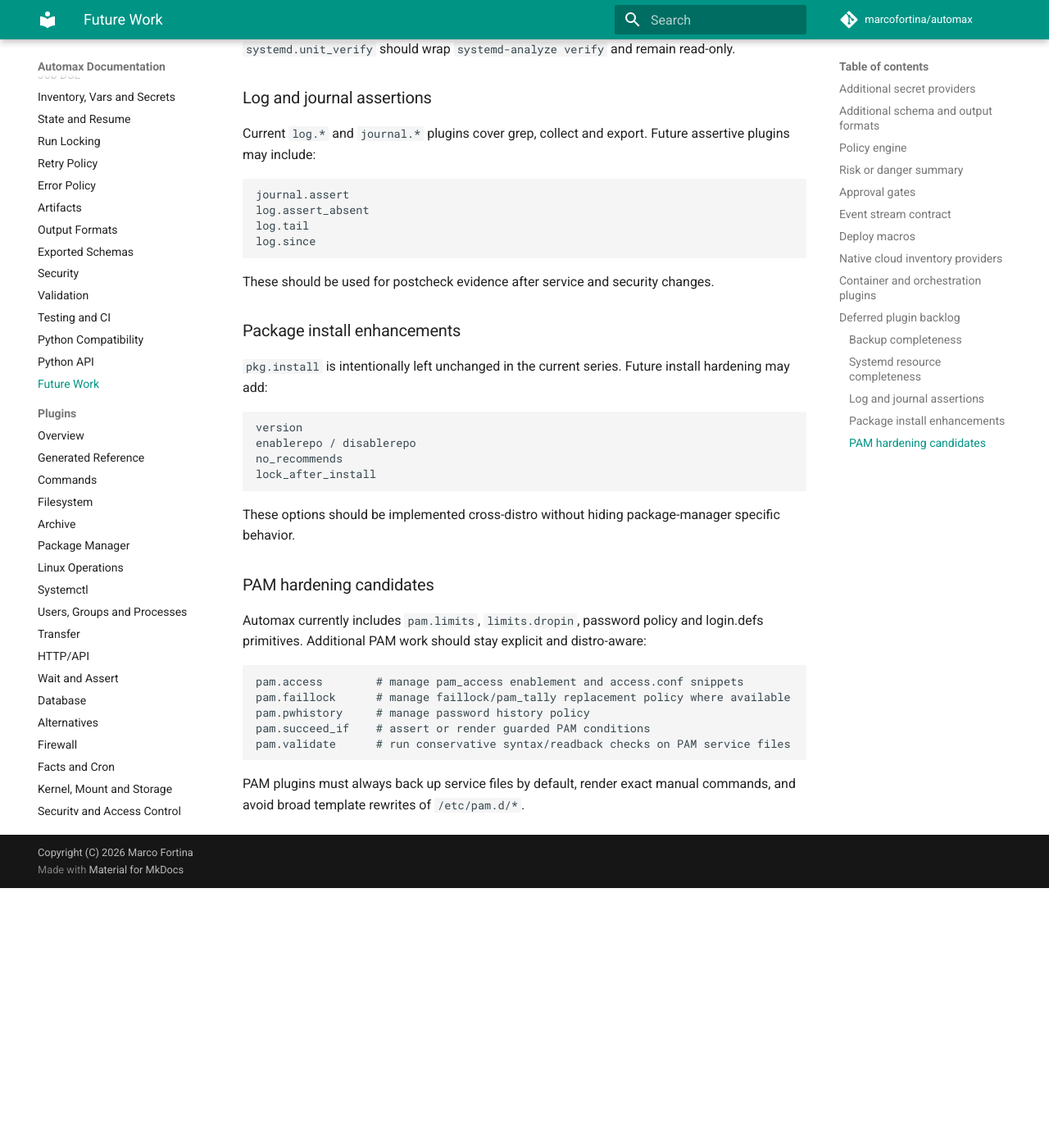
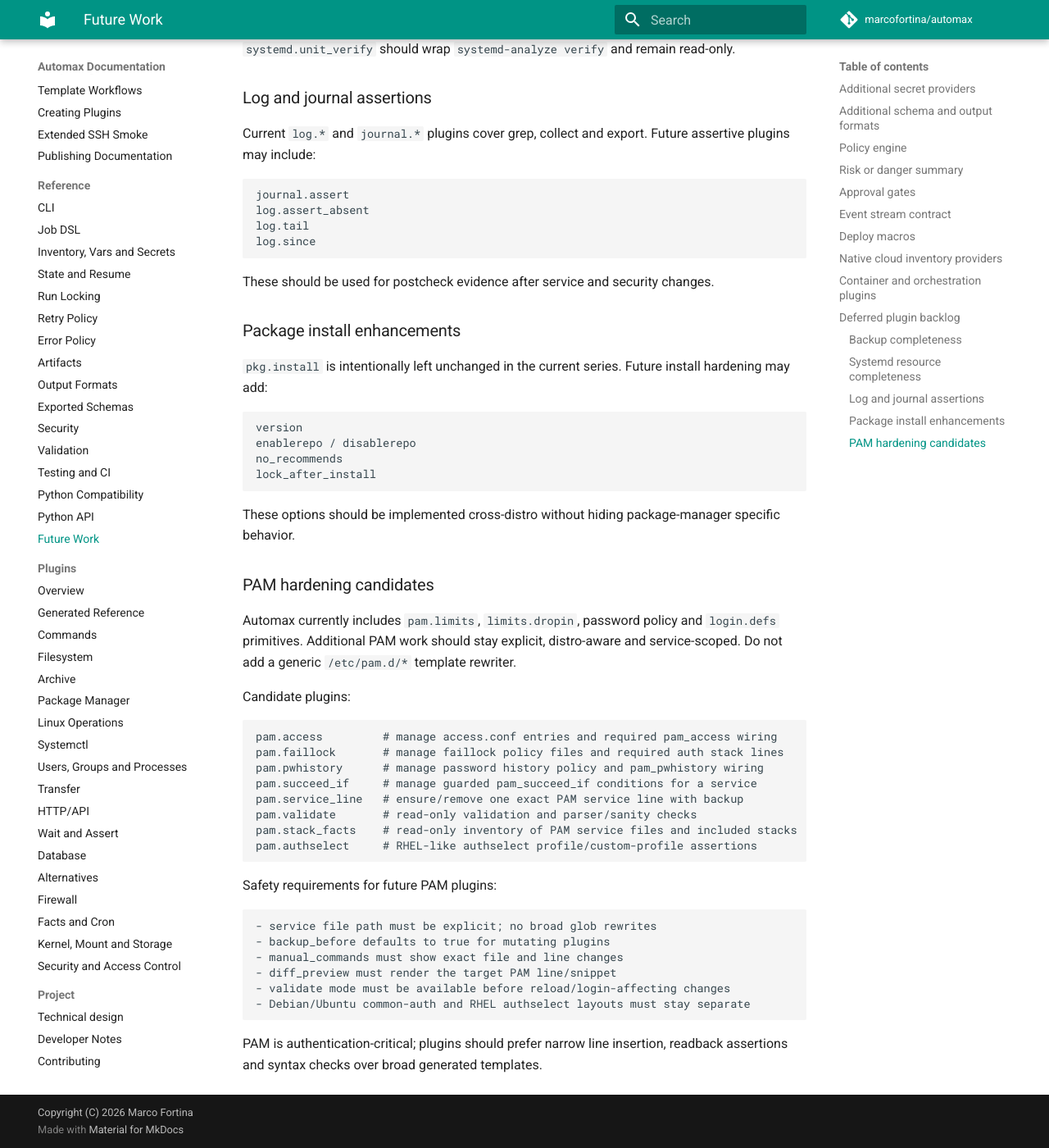
Before and after one commit to marcofortina/automax, an MkDocs documentation site: the page built from docs/reference/future-work.md, in a window 1280 px wide and 1400 px high, scrolled down 3684 px. Shown: the whole window at 82% size. Built offline with MkDocs 1.6.1 and Material for MkDocs 9.7.7, drawn with Linux system fonts in a browser that asks for light colours; comment, search, counter and statistics services are not loaded; before the commit the page ends 4767 px from its top, so only the background shows below that.

Commit message:
document PAM hardening candidates

````diff
--- a/docs/reference/future-work.md
+++ b/docs/reference/future-work.md
@@ -208,15 +208,32 @@
 ### PAM hardening candidates
 
 Automax currently includes `pam.limits`, `limits.dropin`, password policy and
-login.defs primitives. Additional PAM work should stay explicit and distro-aware:
+`login.defs` primitives. Additional PAM work should stay explicit, distro-aware
+and service-scoped. Do not add a generic `/etc/pam.d/*` template rewriter.
+
+Candidate plugins:
 
 ```text
-pam.access        # manage pam_access enablement and access.conf snippets
-pam.faillock      # manage faillock/pam_tally replacement policy where available
-pam.pwhistory     # manage password history policy
-pam.succeed_if    # assert or render guarded PAM conditions
-pam.validate      # run conservative syntax/readback checks on PAM service files
+pam.access         # manage access.conf entries and required pam_access wiring
+pam.faillock       # manage faillock policy files and required auth stack lines
+pam.pwhistory      # manage password history policy and pam_pwhistory wiring
+pam.succeed_if     # manage guarded pam_succeed_if conditions for a service
+pam.service_line   # ensure/remove one exact PAM service line with backup
+pam.validate       # read-only validation and parser/sanity checks
+pam.stack_facts    # read-only inventory of PAM service files and included stacks
+pam.authselect     # RHEL-like authselect profile/custom-profile assertions
 ```
 
-PAM plugins must always back up service files by default, render exact manual
-commands, and avoid broad template rewrites of `/etc/pam.d/*`.
+Safety requirements for future PAM plugins:
+
+```text
+- service file path must be explicit; no broad glob rewrites
+- backup_before defaults to true for mutating plugins
+- manual_commands must show exact file and line changes
+- diff_preview must render the target PAM line/snippet
+- validate mode must be available before reload/login-affecting changes
+- Debian/Ubuntu common-auth and RHEL authselect layouts must stay separate
+```
+
+PAM is authentication-critical; plugins should prefer narrow line insertion,
+readback assertions and syntax checks over broad generated templates.
````
